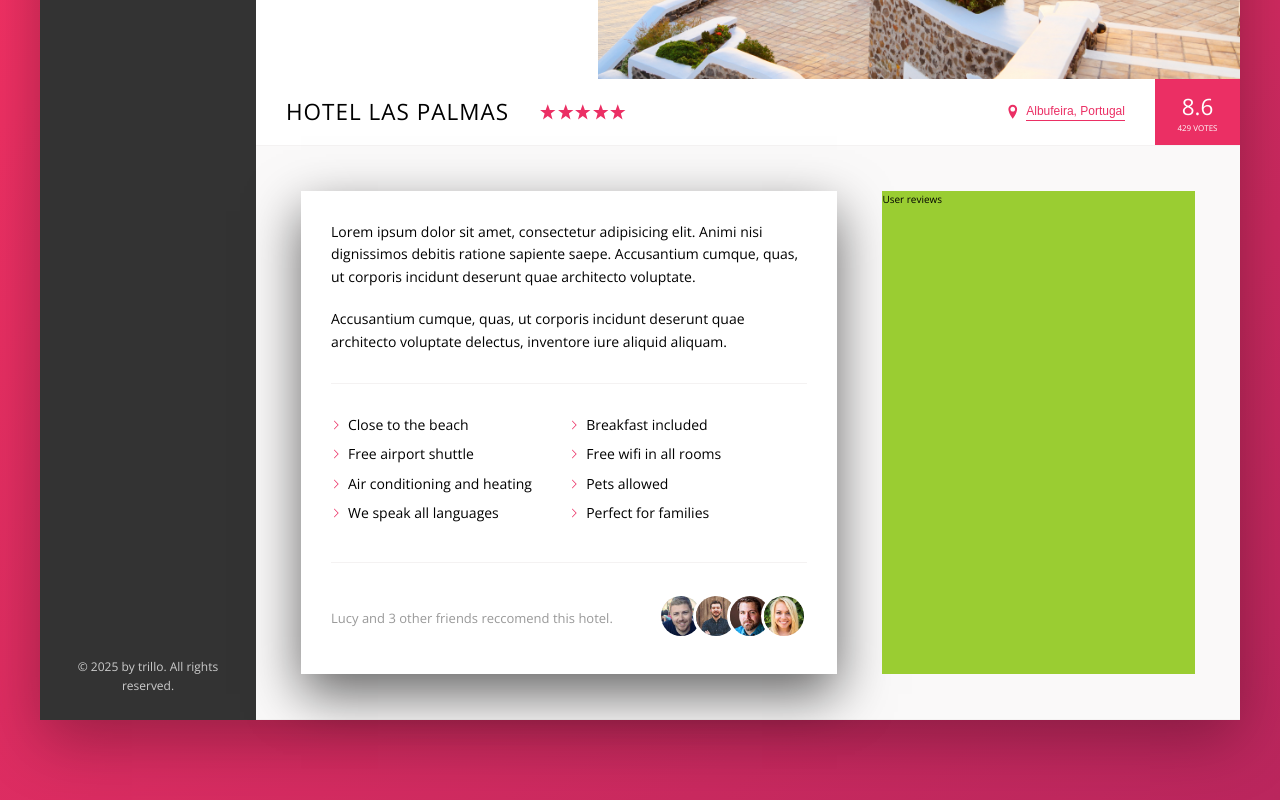
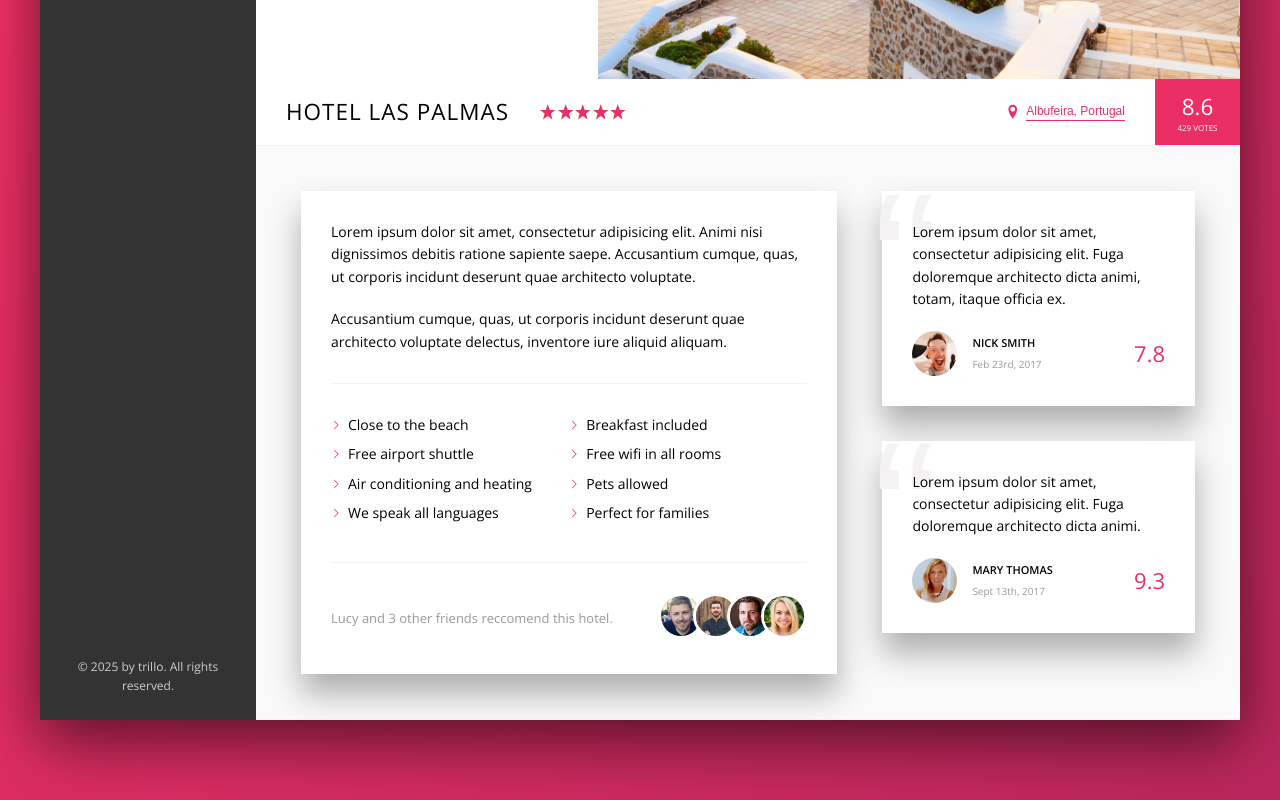
Before and after one commit to gilberto-espinoso/trillo_project, a website: page index.html in a window 1280 px wide. Shown: the part 456-1256 px from the top of the page. Drawn offline with nearby package versions, Linux system fonts and the light colour scheme.

Commit message:
feat: add reviews

```diff
--- a/index.html
+++ b/index.html
@@ -204,7 +204,45 @@
               </div>
             </div>
 
-            <div class="user-reviews">User reviews</div>
+            <div class="user-reviews">
+              <figure class="review">
+                <blockquote class="review__text">
+                  Lorem ipsum dolor sit amet, consectetur adipisicing elit. Fuga
+                  doloremque architecto dicta animi, totam, itaque officia ex.
+                </blockquote>
+                <figcaption class="review__user">
+                  <img
+                    src="img/user-1.jpg"
+                    alt="User 1"
+                    class="review__photo"
+                  />
+                  <div class="review__user-box">
+                    <p class="review__user-name">Nick Smith</p>
+                    <p class="review__user-date">Feb 23rd, 2017</p>
+                  </div>
+                  <div class="review__rating">7.8</div>
+                </figcaption>
+              </figure>
+
+              <figure class="review">
+                <blockquote class="review__text">
+                  Lorem ipsum dolor sit amet, consectetur adipisicing elit. Fuga
+                  doloremque architecto dicta animi.
+                </blockquote>
+                <figcaption class="review__user">
+                  <img
+                    src="img/user-2.jpg"
+                    alt="User 2"
+                    class="review__photo"
+                  />
+                  <div class="review__user-box">
+                    <p class="review__user-name">Mary Thomas</p>
+                    <p class="review__user-date">Sept 13th, 2017</p>
+                  </div>
+                  <div class="review__rating">9.3</div>
+                </figcaption>
+              </figure>
+            </div>
           </div>
         </main>
       </div>
--- a/sass/_base.scss
+++ b/sass/_base.scss
@@ -14,8 +14,8 @@
   --color-grey-dark-2: #777;
   --color-grey-dark-3: #999;
 
-  --shadow-dark: 0 2rem 6rem rgba(0, 0, 0, 0.3);
-  --shadow-light: 0 2rem 5rem rgba(0, 0, 0, 0.6);
+  --shadow-dark: 0 2rem 6rem rgba(0, 0, 0, 0.6);
+  --shadow-light: 0 2rem 3rem rgba(0, 0, 0, 0.3);
 
   --line: 1px solid var(--color-grey-light-2);
 }
--- a/sass/_component.scss
+++ b/sass/_component.scss
@@ -370,3 +370,66 @@
     }
   }
 }
+
+///////////////////////////////
+/// REVIEWS
+.review {
+  background-color: var(--color-white);
+  box-shadow: var(--shadow-light);
+  padding: 3rem;
+  margin-bottom: 3.5rem;
+  position: relative;
+
+  &__text {
+    margin-bottom: 2rem;
+    z-index: 10;
+    position: relative;
+    overflow: hidden;
+  }
+
+  &__user {
+    display: flex;
+    align-items: center;
+  }
+
+  &__photo {
+    height: 4.5rem;
+    width: 4.5rem;
+    border-radius: 50%;
+    margin-right: 1.5rem;
+  }
+
+  &__user-box {
+    margin-right: auto;
+  }
+
+  &__user-name {
+    font-size: 1.1rem;
+    font-weight: 600;
+    text-transform: uppercase;
+    margin-bottom: 0.4rem;
+  }
+
+  &__user-date {
+    font-size: 1rem;
+    color: var(--color-grey-dark-3);
+  }
+
+  &__rating {
+    color: var(--color-primary);
+    font-size: 2.2rem;
+    font-weight: 300;
+  }
+
+  &::before {
+    content: "\201C";
+    position: absolute;
+    top: -2.75rem;
+    left: -1rem;
+    line-height: 1;
+    font-size: 20rem;
+    color: var(--color-grey-light-2);
+    font-family: sans-serif;
+    z-index: 1;
+  }
+}
--- a/sass/_layout.scss
+++ b/sass/_layout.scss
@@ -35,6 +35,7 @@
 }
 
 .detail {
+  font-size: 1.4rem;
   display: flex;
   padding: 4.5rem;
   background-color: var(--color-grey-light-1);
@@ -42,7 +43,6 @@
 }
 
 .description {
-  font-size: 1.4rem;
   background-color: var(--color-white);
   box-shadow: var(--shadow-light);
   padding: 3rem;
@@ -51,6 +51,5 @@
 }
 
 .user-reviews {
-  background-color: yellowgreen;
   flex: 1;
 }
```
Also changed, not shown: css/style.css.
